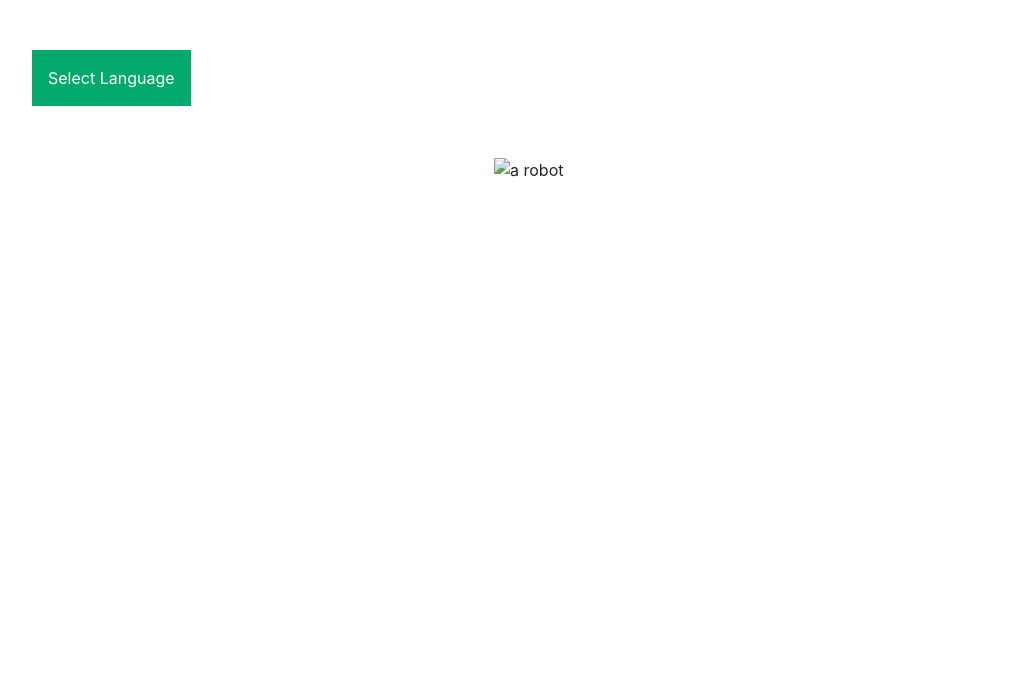
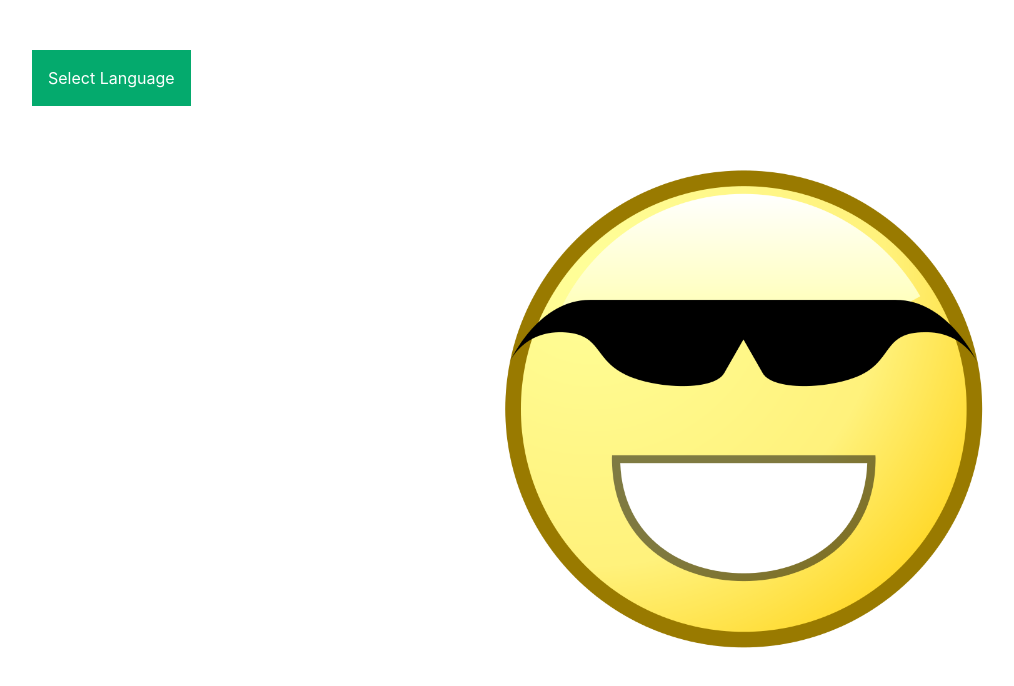
Before and after one commit to Adrian28060/high-fid-digital-prototype, a plain HTML site: page index.html in a window 1280 px wide. Shown: the whole page, without its empty margins (18-1032 px from the left). Drawn offline with nearby package versions, Linux system fonts and the light colour scheme.

Commit message:
Update index.html

```diff
--- a/index.html
+++ b/index.html
@@ -25,7 +25,7 @@
 
 
     <div class="homeimg">
-      <img src="images/home.png" alt="a robot " width="500" height="500" />
+      <img src="home.png" alt="a robot " width="500" height="500" />
     </div>
   </body>
 </html>
```
